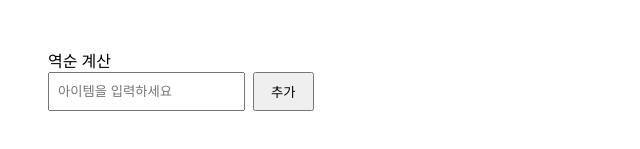
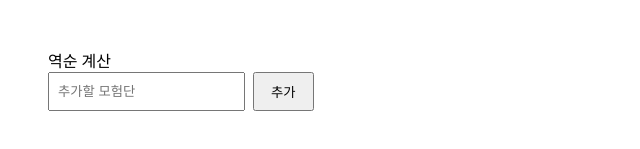
Before and after one commit to hjw4595/introduction, a React (Vite) app: page /intro in a window 1280 px wide. Shown: the top 149 px of the page, without its empty margins (0-640 px from the left). Built offline with nearby package versions, Linux system fonts and the light colour scheme.

Commit message:
텍스트 수정

```diff
--- a/src/components/commons/dragDrop/index.tsx
+++ b/src/components/commons/dragDrop/index.tsx
@@ -77,7 +77,7 @@ export default function SequentialViewer() {
               value={inputValue}
               onChange={(e) => setInputValue(e.target.value)}
               onKeyDown={handleKeyDown} // 엔터로 추가
-              placeholder="아이템을 입력하세요"
+              placeholder="추가할 모험단"
               style={{ flex: 1, padding: 8 }}
             />
             <button
```
